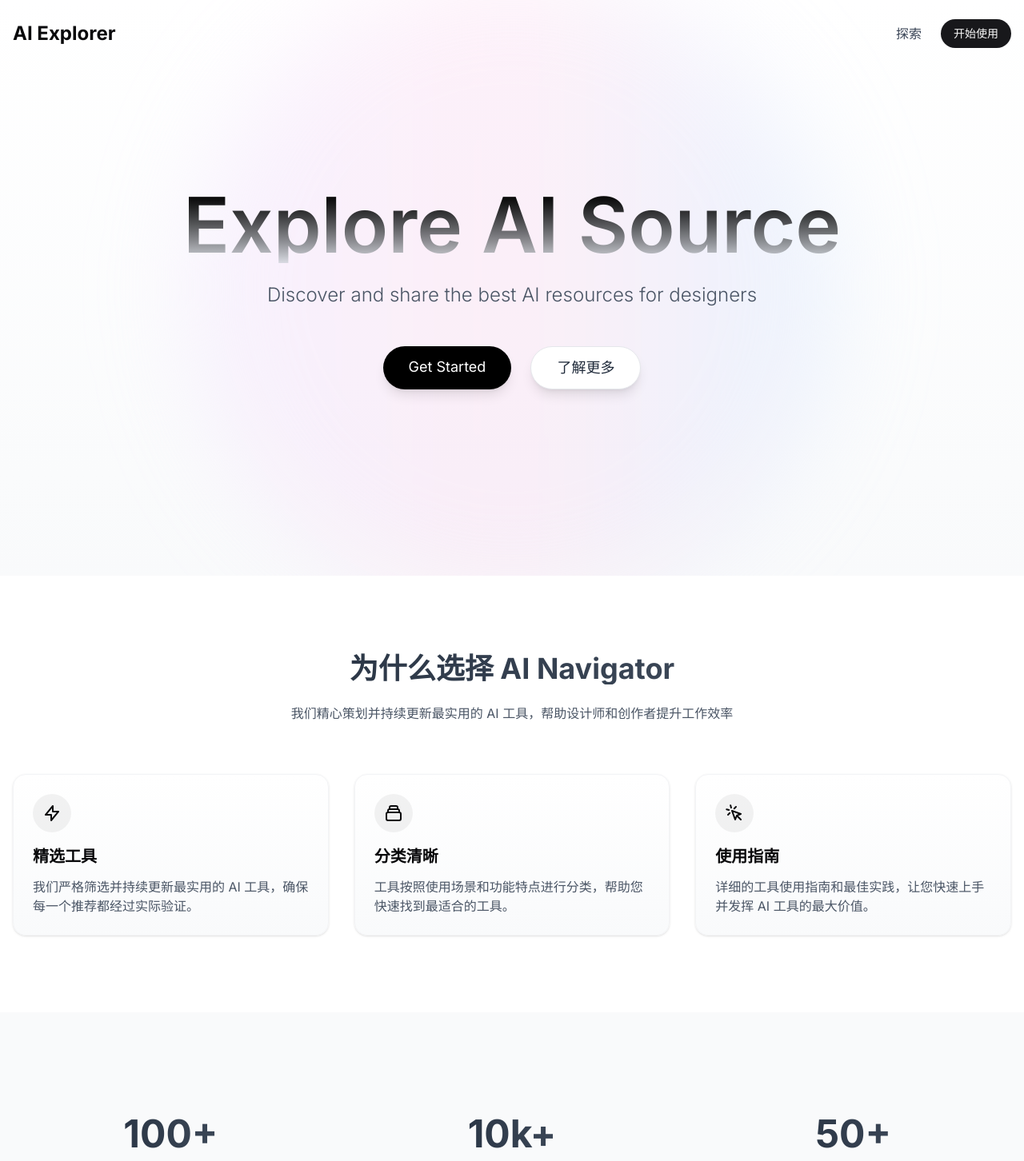
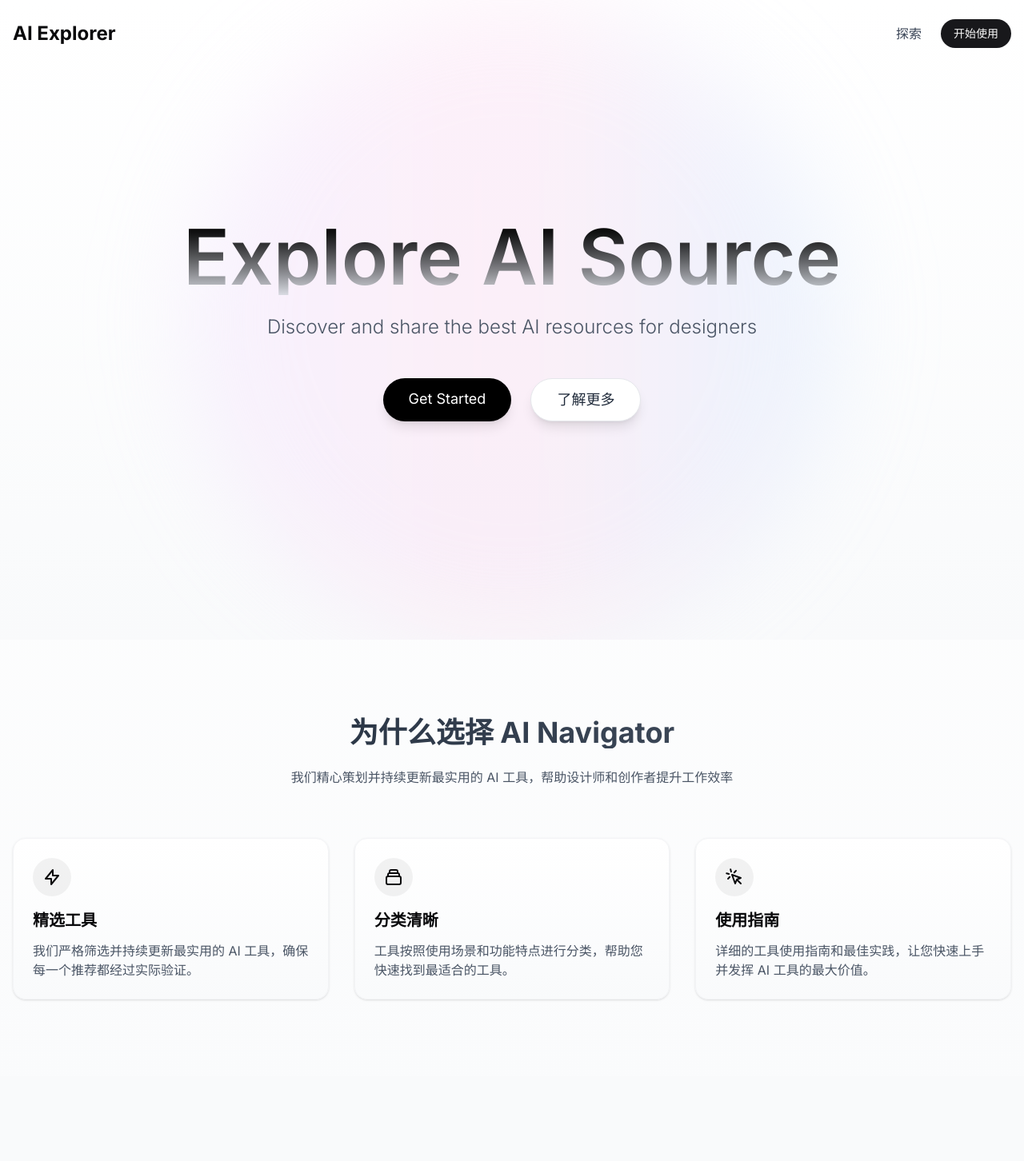
Before and after one commit to JiuRanYa/ai-site, a Next.js app: page / in a window 1280 px wide. Shown: the top 1452 px of the page at 80% size. Built offline with nearby package versions, Linux system fonts and the light colour scheme.

Commit message:
refactor: update Hero component layout by adjusting section structure and enhancing overall styling for better visual consistency

```diff
--- a/components/Hero.tsx
+++ b/components/Hero.tsx
@@ -4,8 +4,8 @@ import { CoolMode } from './magicui/cool-mode'
 
 export default function Hero() {
  return (
-  <>
-   <section className="relative min-h-[90vh] flex items-center justify-center bg-gradient-to-b from-white to-gray-50 overflow-hidden">
+  <div className='flex flex-col bg-gradient-to-b from-white to-gray-50'>
+   <section className="relative min-h-[100vh] flex items-center justify-center bg-gradient-to-b from-white to-gray-50 overflow-hidden">
     <div className="absolute inset-0 w-full h-full">
      <motion.div
       initial={{ opacity: 0, scale: 0.8 }}
@@ -58,7 +58,7 @@ export default function Hero() {
    </section>
 
    {/* 新增特性介绍部分 */}
-   <section className="py-24 bg-white">
+   <section className="py-24">
     <div className="container mx-auto px-4">
      <motion.div
       initial={{ opacity: 0, y: 20 }}
@@ -79,7 +79,6 @@ export default function Hero() {
       {features.map((feature, index) => (
        <motion.div
         key={feature.title}
-        initial={{ opacity: 0, y: 20 }}
         whileInView={{ opacity: 1, y: 0 }}
         transition={{ duration: 0.5, delay: index * 0.1 }}
         viewport={{ once: true }}
@@ -124,7 +123,7 @@ export default function Hero() {
      </motion.div>
     </div>
    </section>
-  </>
+  </div>
  )
 }
 
```
